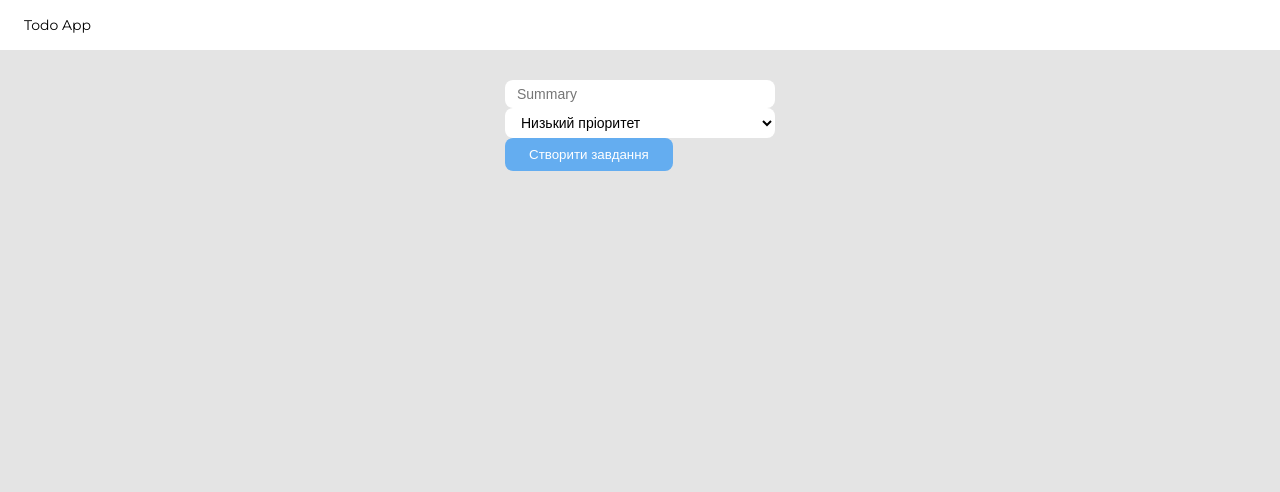
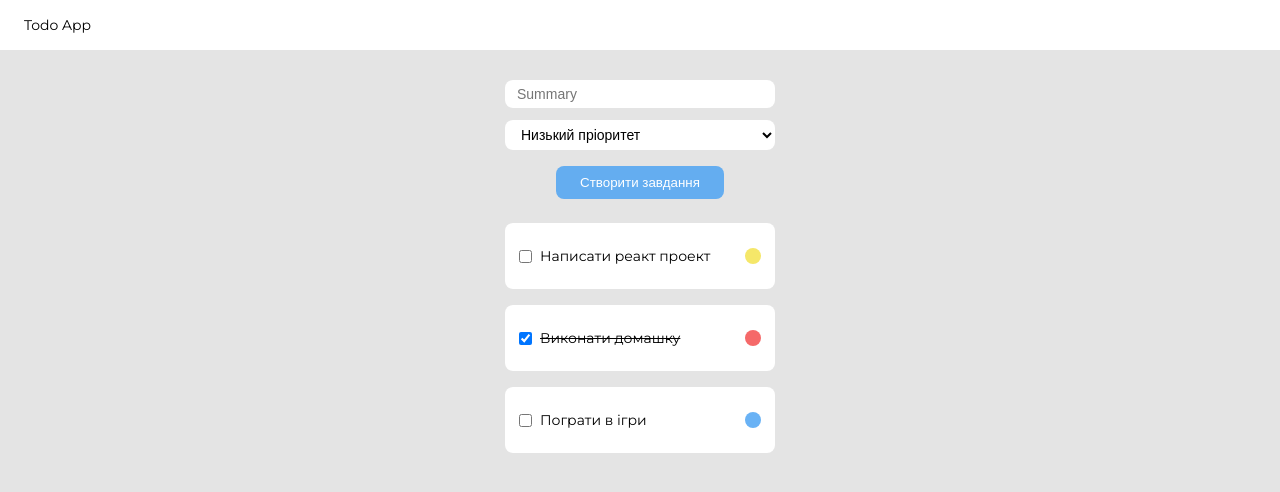
Before and after one commit to olehhapuk/fe_pro_6_react, a React (Create React App) app: page / in a window 1280 px wide. Shown: the top 492 px of the page. Built offline with nearby package versions, Linux system fonts and the light colour scheme.

Commit message:
Finished styling todo

```diff
--- a/src/components/App.js
+++ b/src/components/App.js
@@ -1,10 +1,33 @@
 import Layout from './Layout/Layout';
 import TodoEditor from './TodoEditor/TodoEditor';
+import TodoList from './TodoList/TodoList';
+
+const todos = [
+  {
+    id: 'id-1',
+    summary: 'Написати реакт проект',
+    priority: 'medium',
+    finished: false,
+  },
+  {
+    id: 'id-2',
+    summary: 'Виконати домашку',
+    priority: 'high',
+    finished: true,
+  },
+  {
+    id: 'id-3',
+    summary: 'Пограти в ігри',
+    priority: 'low',
+    finished: false,
+  },
+];
 
 function App() {
   return (
     <Layout>
       <TodoEditor />
+      <TodoList todos={todos} />
     </Layout>
   );
 }
--- a/src/components/TodoEditor/TodoEditor.js
+++ b/src/components/TodoEditor/TodoEditor.js
@@ -1,12 +1,15 @@
 import TextField from '../TextField/TextField';
 import Select from '../Select/Select';
 import Button from '../Button/Button';
+import styles from './TodoEditor.module.css';
 
 function TodoEditor() {
   return (
-    <div>
-      <TextField placeholder="Summary" />
-      <Select />
+    <div className={styles.form}>
+      <div className={styles.inputs}>
+        <TextField placeholder="Summary" />
+        <Select />
+      </div>
       <Button>Створити завдання</Button>
     </div>
   );
--- a/src/components/TodoEditor/TodoEditor.module.css
+++ b/src/components/TodoEditor/TodoEditor.module.css
@@ -0,0 +1,11 @@
+.form {
+  text-align: center;
+  margin-bottom: 24px;
+}
+
+.inputs {
+  display: flex;
+  flex-direction: column;
+  gap: 12px;
+  margin-bottom: 16px;
+}
--- a/src/components/TodoItem/TodoItem.js
+++ b/src/components/TodoItem/TodoItem.js
@@ -1,9 +1,15 @@
+import styles from './TodoItem.module.css';
+
 function TodoItem({ finished, summary, priority }) {
   return (
-    <div>
-      <input type="checkbox" defaultChecked={finished} />
-      <p>{summary}</p>
-      <span />
+    <div className={styles.item}>
+      <input
+        type="checkbox"
+        className={styles.checkbox}
+        defaultChecked={finished}
+      />
+      <p className={styles.summary}>{summary}</p>
+      <span className={styles[priority]} />
     </div>
   );
 }
--- a/src/components/TodoItem/TodoItem.module.css
+++ b/src/components/TodoItem/TodoItem.module.css
@@ -0,0 +1,42 @@
+.item {
+  background-color: #fff;
+  border-radius: 8px;
+  padding: 24px 14px;
+  display: flex;
+  align-items: center;
+  gap: 8px;
+  margin-bottom: 16px;
+}
+
+.checkbox:checked + .summary {
+  text-decoration: line-through;
+}
+
+.summary {
+  font-size: 14px;
+  font-weight: 400;
+}
+
+.priority {
+  display: block;
+  width: 16px;
+  height: 16px;
+  border-radius: 50%;
+  flex-shrink: 0;
+  margin-left: auto;
+}
+
+.low {
+  composes: priority;
+  background-color: #69b2f5;
+}
+
+.medium {
+  composes: priority;
+  background-color: #f5e769;
+}
+
+.high {
+  composes: priority;
+  background-color: #f56969;
+}
--- /dev/null
+++ b/src/components/TodoList/TodoList.js
@@ -0,0 +1,24 @@
+import PropTypes from 'prop-types';
+
+import TodoItem from '../TodoItem/TodoItem';
+
+export default function TodoList({ todos }) {
+  return (
+    <div>
+      {todos.map((todo) => {
+        return (
+          <TodoItem
+            key={todo.id}
+            finished={todo.finished}
+            priority={todo.priority}
+            summary={todo.summary}
+          />
+        );
+      })}
+    </div>
+  );
+}
+
+TodoList.propTypes = {
+  todos: PropTypes.array.isRequired,
+};
```
Also changed, not shown: src/components/TodoList/TodoList.module.css (added).
